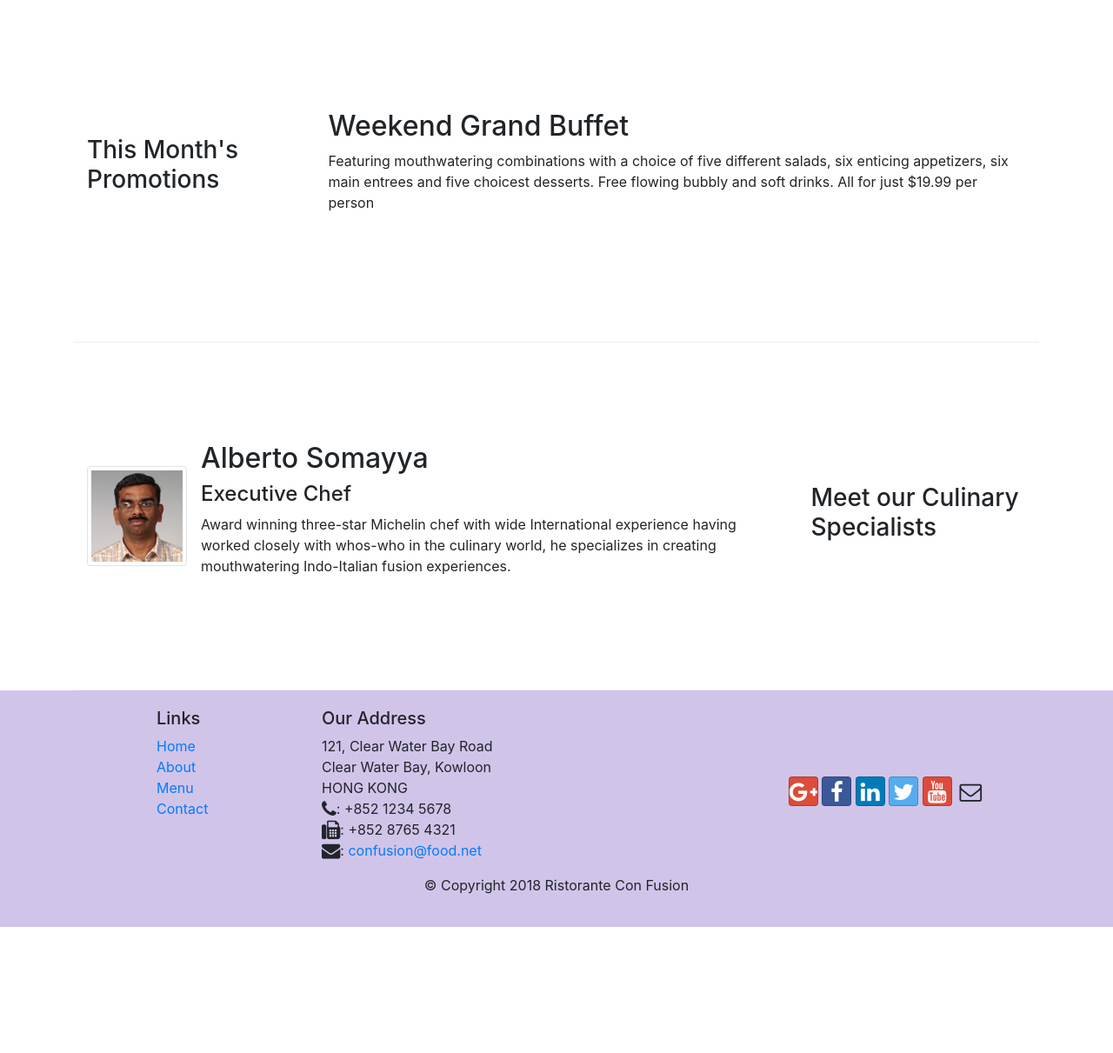
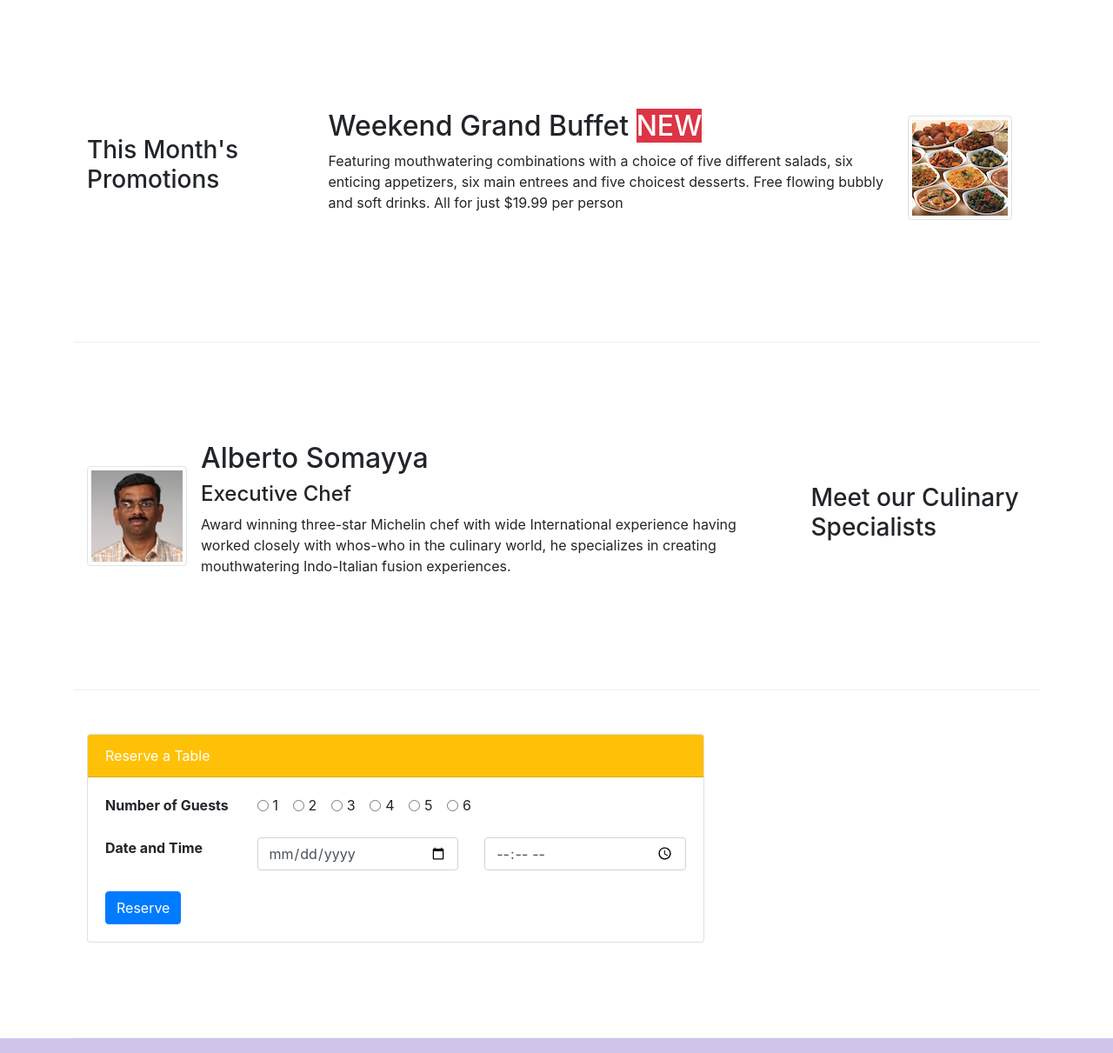
Before and after one commit to MeriDK/BootstrapCourse, a website: page index.html in a window 1280 px wide. Shown: the part 740-1951 px from the top of the page at 87% size. Before the commit the page ends 1806 px from the top, so only its background shows below. Drawn offline with nearby package versions, Linux system fonts and the light colour scheme.

Commit message:
Secon assignment

```diff
--- a/index.html
+++ b/index.html
@@ -56,7 +56,15 @@
                     <h1>Ristorante con Fusion</h1>
                     <p>We take inspiration from the World's best cuisines, and create a unique fusion experience. Our lipsmacking creations will tickle your culinary senses!</p>
                 </div>
-                <div class="col-12 col-sm">
+                <div class="col-12 col-sm-6">
+                    <div class="row">
+                        <div class="col-12 col-sm-6">
+                            <img src="img/logo.png">
+                        </div>
+                        <div class="col-12 col-sm-6 align-self-center">
+                            <button type="button" class="btn btn-sm btn-primary btn-warning btn-block">Reserve Table</button>
+                        </div>
+                    </div>
                 </div>
             </div>
         </div>
@@ -76,7 +84,7 @@
                             <span class="badge, badge-danger">HOT</span>
                             <span class="badge badge-pill badge-secondary">$4.99</span>
                         </h2>
-                        <p>A unique combination of Indian Uthappam (pancake) and Italian pizza, topped with Cerignola olives, ripe vine cherry tomatoes, Vidalia onion, Guntur chillies and Buffalo Paneer.</p>
+                        <p class="d-none d-sm-block">A unique combination of Indian Uthappam (pancake) and Italian pizza, topped with Cerignola olives, ripe vine cherry tomatoes, Vidalia onion, Guntur chillies and Buffalo Paneer.</p>
                     </div>
                 </div>
             </div>
@@ -88,8 +96,16 @@
                 <h3>This Month's Promotions</h3>
             </div>
             <div class="col col-sm col-md">
-                <h2>Weekend Grand Buffet</h2>
-                <p>Featuring mouthwatering combinations with a choice of five different salads, six enticing appetizers, six main entrees and five choicest desserts. Free flowing bubbly and soft drinks. All for just $19.99 per person </p>
+                <div class="media">
+                    <div class="media-body">
+                        <h2 class="mt-0">
+                            Weekend Grand Buffet
+                            <span class="badge, badge-danger">NEW</span>
+                        </h2>
+                        <p class="d-none d-sm-block">Featuring mouthwatering combinations with a choice of five different salads, six enticing appetizers, six main entrees and five choicest desserts. Free flowing bubbly and soft drinks. All for just $19.99 per person </p>
+                    </div>
+                    <img class="d-flex mr-3 align-self-center img-thumbnail" src="img/buffet.png" alt="buffet">
+                </div>
             </div>
         </div>
 
@@ -105,6 +121,61 @@
                         <h4>Executive Chef</h4>
                         <p class="d-none d-sm-block">Award winning three-star Michelin chef with wide International experience having worked closely with whos-who in the culinary world, he specializes in creating mouthwatering Indo-Italian fusion experiences. </p>
                     </div>
+                </div>
+            </div>
+        </div>
+
+        <div class="row row-content align-self-center">
+            <div class="col-12 col-sm-8">
+                <div class="card">
+                    <div class="card-header bg-warning text-white">Reserve a Table</div>
+                    <form>
+                        <div class="card-body">
+                            <dl class="row">
+                                <dt class="col-12 col-sm-3">Number of Guests</dt>
+                                <dd class="col-12 col-sm-9">
+                                    <div class="form-group">
+                                        <div class="form-check form-check-inline">
+                                            <input class="form-check-input" type="radio" name="guests" id="guests1" value="">
+                                            <label class="form-check-label" for="guests1">1</label>
+                                        </div>
+                                        <div class="form-check form-check-inline">
+                                            <input class="form-check-input" type="radio" name="guests" id="guests2" value="">
+                                            <label class="form-check-label" for="guests2">2</label>
+                                        </div>
+                                        <div class="form-check form-check-inline">
+                                            <input class="form-check-input" type="radio" name="guests" id="guests3" value="">
+                                            <label class="form-check-label" for="guests3">3</label>
+                                        </div>
+                                        <div class="form-check form-check-inline">
+                                            <input class="form-check-input" type="radio" name="guests" id="guests4" value="">
+                                            <label class="form-check-label" for="guests4">4</label>
+                                        </div>
+                                        <div class="form-check form-check-inline">
+                                            <input class="form-check-input" type="radio" name="guests" id="guests5" value="">
+                                            <label class="form-check-label" for="guests5">5</label>
+                                        </div>
+                                        <div class="form-check form-check-inline">
+                                            <input class="form-check-input" type="radio" name="guests" id="guests6" value="">
+                                            <label class="form-check-label" for="guests6">6</label>
+                                        </div>
+                                    </div>
+                                </dd>
+                                <dt class="col-12 col-sm-3">Date and Time</dt>
+                                <dd class="col-12 col-sm-9">
+                                    <div class="row">
+                                        <div class="col-12 col-sm-6">
+                                            <input type="date" class="form-control" id="date" name="date" placeholder="Date">
+                                        </div>
+                                        <div class="col-12 col-sm-6">
+                                            <input type="time" class="form-control" id="time" name="time" placeholder="Time">
+                                        </div>
+                                    </div>
+                                </dd>
+                            </dl>
+                            <button type="submit" class="btn btn-primary">Reserve</button>
+                        </div>
+                    </form>
                 </div>
             </div>
         </div>
```
